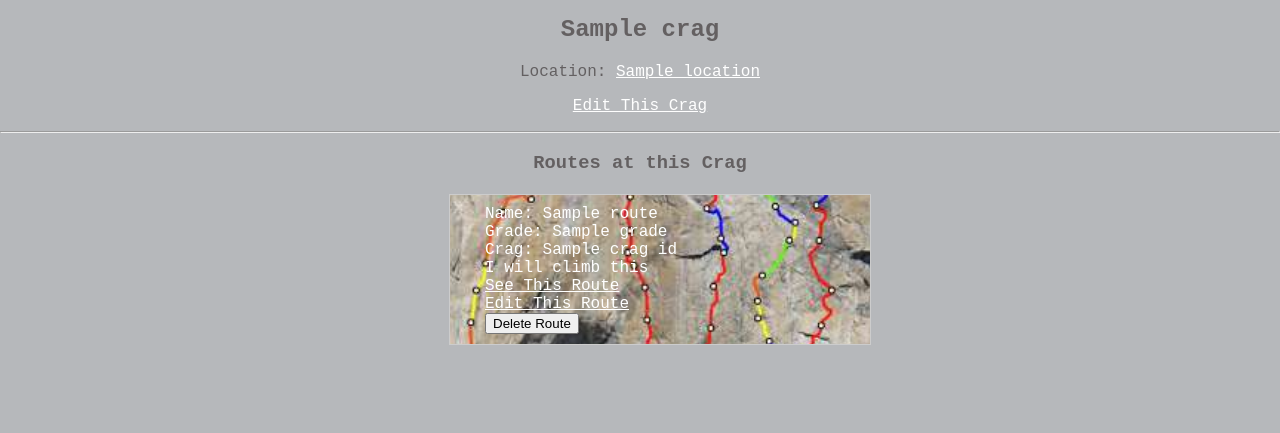
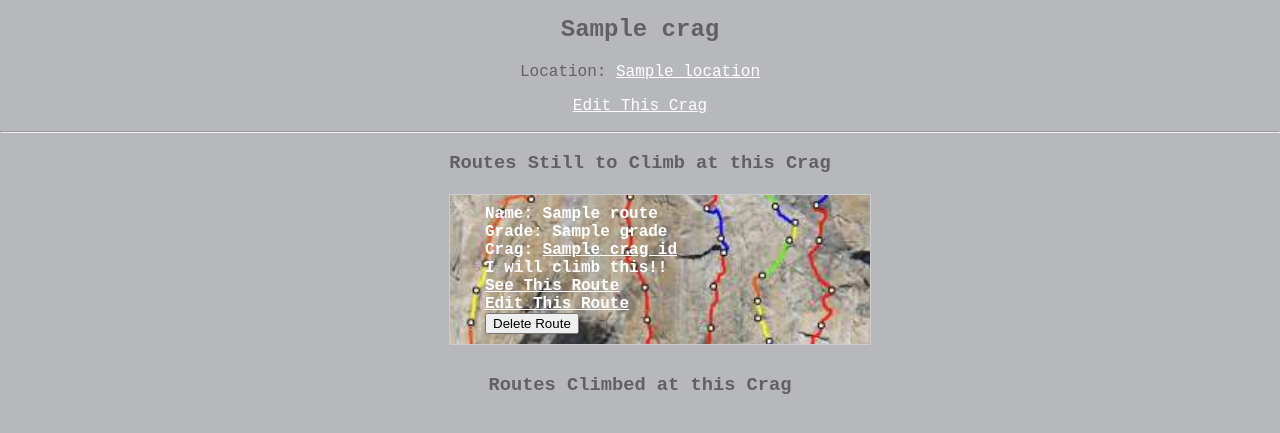
Before and after one commit to tmcgregor1989/python_project_crags_list, a Flask app: page /crags/1 in a window 1280 px wide; the page is wider, and only the part inside the window is pictured. Shown: the part 249-682 px from the top of that part. Run offline with Flask 2, Linux system fonts and the light colour scheme; a database or web service that is not in the repository returns one stand-in record (values such as "Sample title"); some libraries are stand-ins or nearby versions.

Commit message:
crag show climbed and not climbed

```diff
--- a/static/css/style.css
+++ b/static/css/style.css
@@ -91,6 +91,7 @@ nav {
     justify-content: center;
     margin-left: 50px;
     margin-top: 20px;
+    font-weight: bold;
 
 
 }
--- a/templates/crags/show.html
+++ b/templates/crags/show.html
@@ -10,23 +10,54 @@
     </div>
     <hr>
 <div class="sub-header">
-    <h3>Routes at this Crag</h3>
+    <h3>Routes Still to Climb at this Crag</h3>
 </div>
 <div class="container">
     {% for route in all_routes %}
+
+                {% if route.climbed != True %}
         <div class="route">
                     <div class="content">
             <div>
                 Name: {{route.name}}<br>
                 Grade: {{route.grade}}<br>
-            Crag: {{route.crag.name}}<br>
+                Crag: <a href="/crags/{{route.crag.id}}"style="color: white;">{{route.crag.name}}</a><br>
+                I will climb this!!<br>
+                <a href="/routes/{{route.id}}"style="color: white;">See This Route</a><br>
+                <a href="/routes/{{route.id}}/edit"style="color: white;">Edit This Route</a><br>
+                <div class="buttons">
+                    <form class="delete-form" action="/routes/{{route.id}}/delete" onclick="return confirm('Are you sure you want to delete this item?');" method="POST">
+                        <button class="trash-button">Delete Route</button>
+                    </form>
+                </div>
+            </div>
+
+
+        </div>
+        </div>
+    {% else %}
+    {% endif %}
+    {% endfor %}
+    </div>
+
+    <div class="sub-header">
+        <h3>Routes Climbed at this Crag</h3>
+    </div>
+
+    <div class="container">
+
+        {% for route in all_routes %}
+
                     {% if route.climbed == True %}
+                    <div class="route">
+                        <div class="content">
+                            <div>
+                    Name: {{route.name}}<br>
+                    Grade: {{route.grade}}<br>
+                    Crag: <a href="/crags/{{route.crag.id}}"style="color: white;">{{route.crag.name}}</a><br>
                     I have climbed this!!<br>
-            {% else %}
-            I will climb this<br>
-            {% endif %}
                     <a href="/routes/{{route.id}}"style="color: white;">See This Route</a><br>
-            <a href="/routes/{{route.id}}/edit"style="color: white;">Edit This Route</a>
+                    <a href="/routes/{{route.id}}/edit"style="color: white;">Edit This Route</a><br>
                 </div>
 
                 <div class="buttons">
@@ -34,15 +65,13 @@
                         <button class="trash-button">Delete Route</button>
                     </form>
                 </div>
-
-
-
-
             </div>
         </div>
-
+        {% else %}
+        {% endif %}
         {% endfor %}
         </div>
 
 
+
 {% endblock %}
--- a/templates/index.html
+++ b/templates/index.html
@@ -4,5 +4,6 @@
 <div class="homepage">
 <h1>WELCOME TO CRAGS LIST</h1>
 <h2> Click <a href="/routes"style="color: white;">here</a> to see your routes. Alternatively use the well crafted dropdown menu to navigate around this wonderful app!!</h2>
+<p><i>Gabe Walker, Rocky Mountain Rescue</i></p>
 </div>
 {% endblock %}
--- a/templates/routes/not_climbed.html
+++ b/templates/routes/not_climbed.html
@@ -16,9 +16,9 @@
 {% for route in all_routes %}
 
             {% if route.climbed != True %}
-            <div class="route">
+    <div class="route">
                 <div class="content">
-                    <div>
+        <div>
             Name: {{route.name}}<br>
             Grade: {{route.grade}}<br>
             Crag: <a href="/crags/{{route.crag.id}}"style="color: white;">{{route.crag.name}}</a><br>
@@ -34,7 +34,7 @@
 
 
     </div>
-</div>
+    </div>
 {% else %}
 {% endif %}
 {% endfor %}
```
Lines whose indentation alone changed are shown as unchanged.
